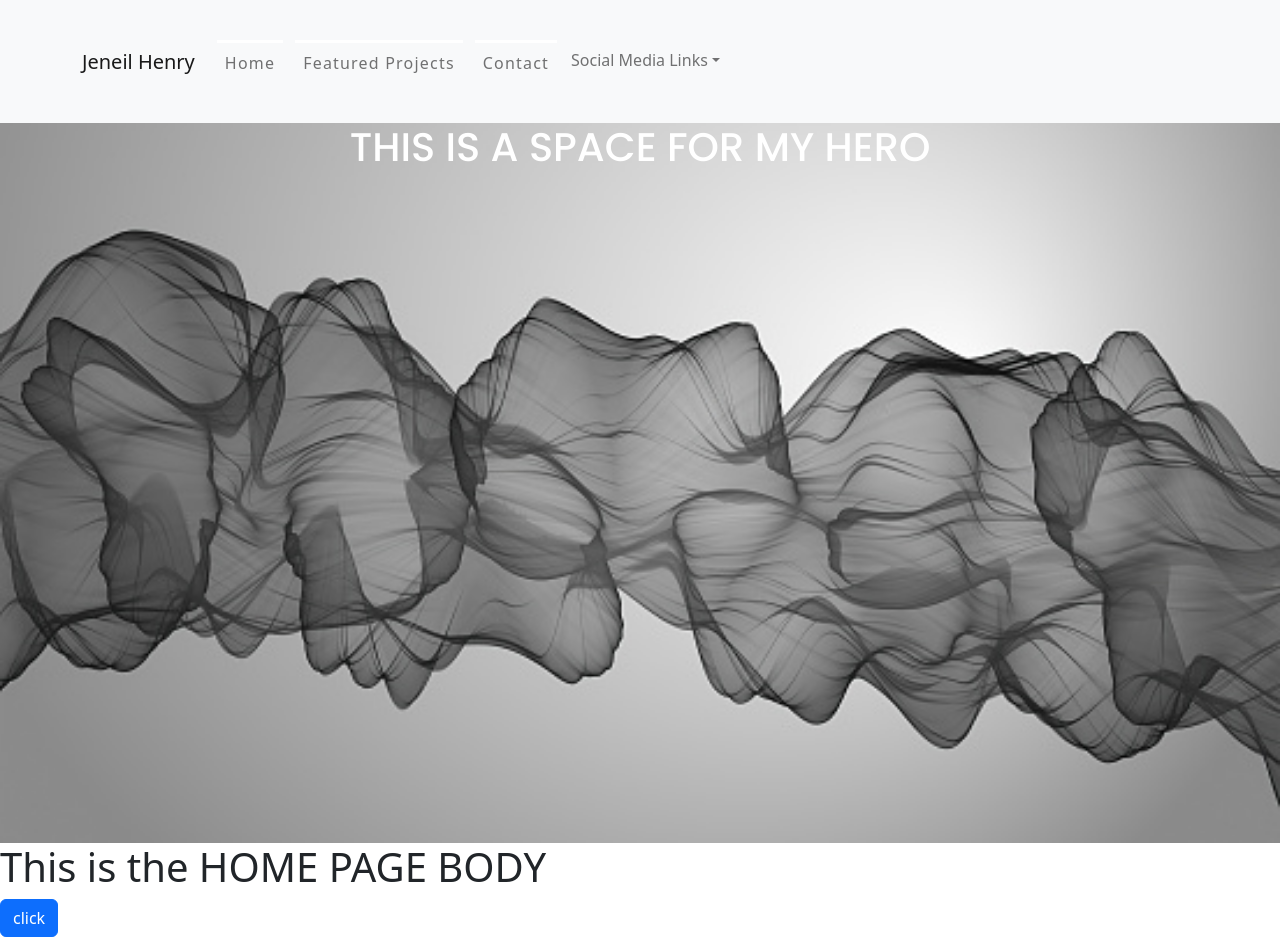
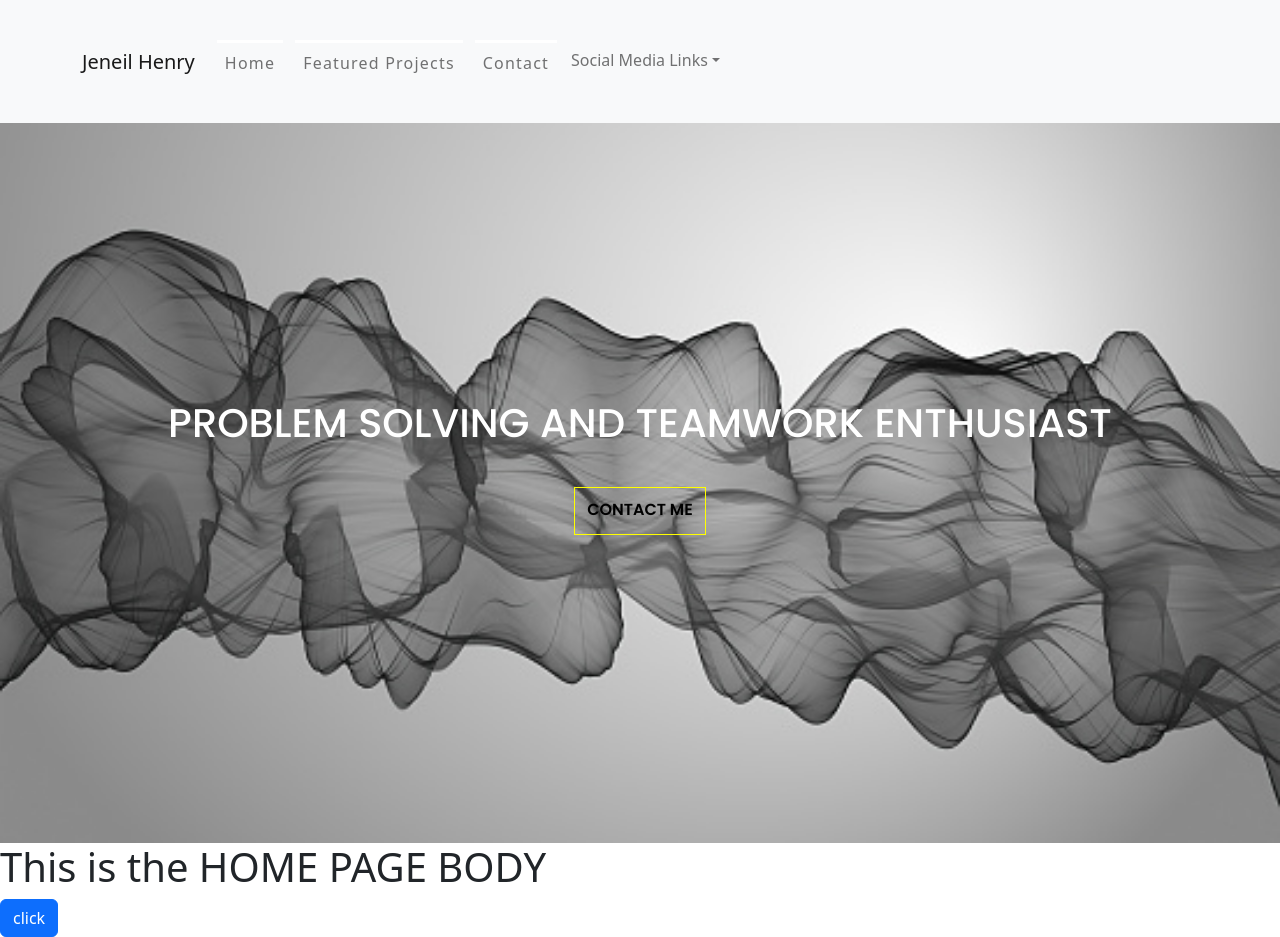
Before and after one commit to Nell-intech/Portfolio, a React (Create React App) app: page / in a window 1280 px wide. Built offline with nearby package versions, Linux system fonts and the light colour scheme.

Commit message:
completed hero

```diff
--- a/src/Components/Hero.js
+++ b/src/Components/Hero.js
@@ -5,8 +5,8 @@ export default function Hero(){
     return(
         <div className="hero-wrapper">
             <div className="main-info">
-                <h1>This is a space for my hero</h1>
-
+                <h1>Problem solving and teamwork enthusiast</h1>
+                <button className="main-button">Contact me</button>
             </div>
         </div>
     );
--- a/src/Components/Navbar.js
+++ b/src/Components/Navbar.js
@@ -11,7 +11,7 @@ export default function navBar1() {
   return (
     <Navbar bg="light" expand="lg">
       <Container className="container">
-        <Navbar.Brand href="/">Jeneil Henry</Navbar.Brand>
+        <Navbar.Brand className="name" href="/">Jeneil Henry</Navbar.Brand>
         {/* <FontAwesomeIcon icon={faBars} style={{color: "#0564646",}} /> */}
         <Navbar.Toggle aria-controls="basic-navbar-nav" />
         <Navbar.Collapse id="basic-navbar-nav">
--- a/src/index.css
+++ b/src/index.css
@@ -44,10 +44,10 @@ body {
   /* color: var(--primary-white); */
 }
 .navLink:active, .navLink:active:focus{
-  border-top: 0.1875rem solid black;
+  border-top: 0.1875rem solid yellow;
 }
 .navLink:hover{
-  border-top: 0.1875rem solid black;
+  border-top: 0.1875rem solid yellow;
 }
 
 /* ***************** HERO ***************** */
@@ -69,9 +69,35 @@ body {
   align-items: center;
   text-align:center;
   font-family: 'Poppins', sans-serif;
+  position: absolute;
+  top: 0;
+  left: 0;
+  right: 0;
+  bottom:0;
 }
 
 .main-info h1{
   color: var(--primary-white);
   text-transform: uppercase;
 }
+
+/* header button */
+
+.main-button{
+  border:1px solid yellow;
+  text-transform: uppercase;
+  border-radius: 0;
+  padding: 0.625rem 0.75rem 0.75rem 0.75rem;
+  color: black;
+  font-weight: bold;
+  margin: 2rem;
+  background-color: transparent
+}
+.main-button:hover{
+  text-decoration:none ;
+  background-color: yellow;
+  transition: 02s ease-in-out;
+}
+.name{
+  color: yellow;
+}
```
